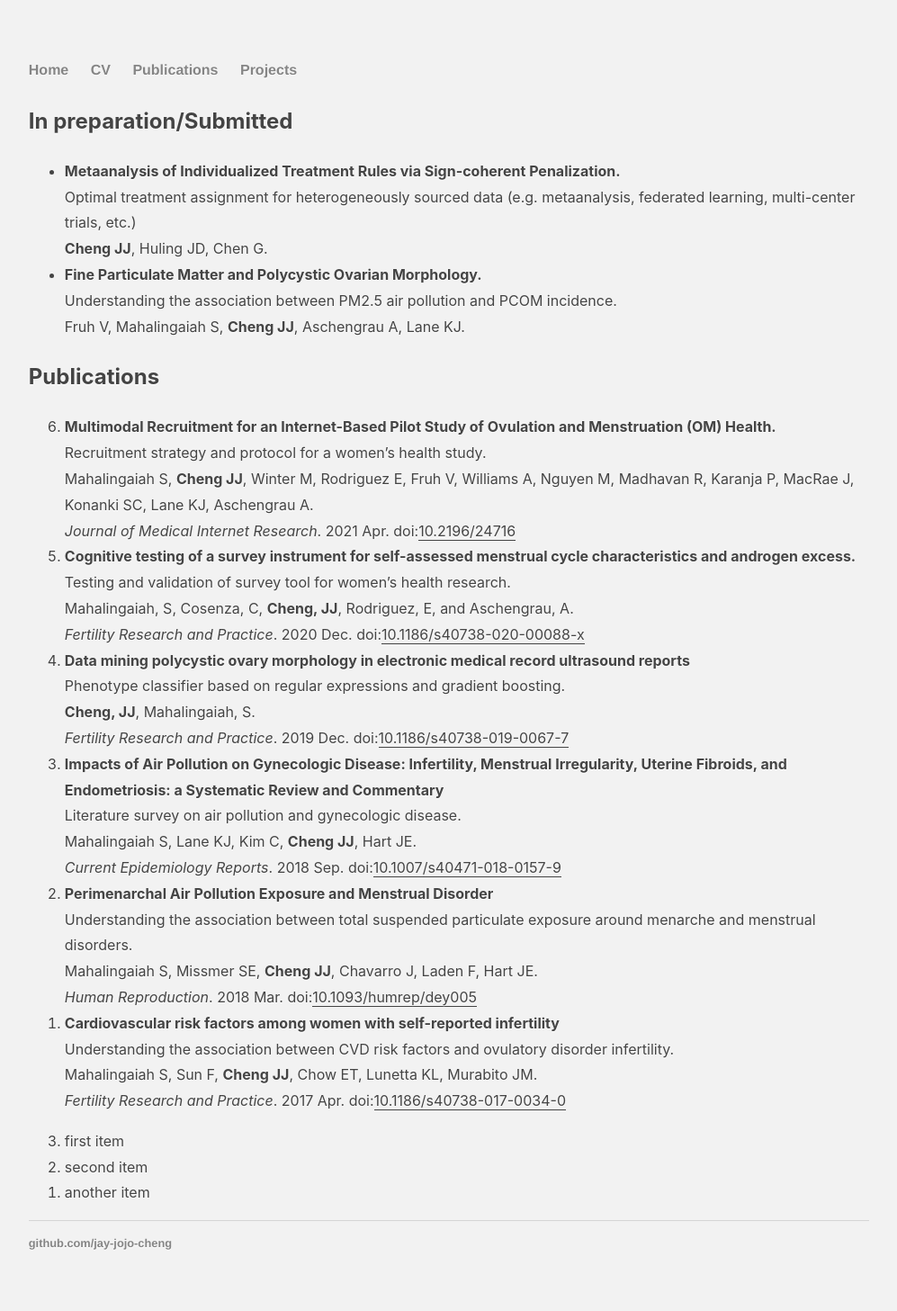
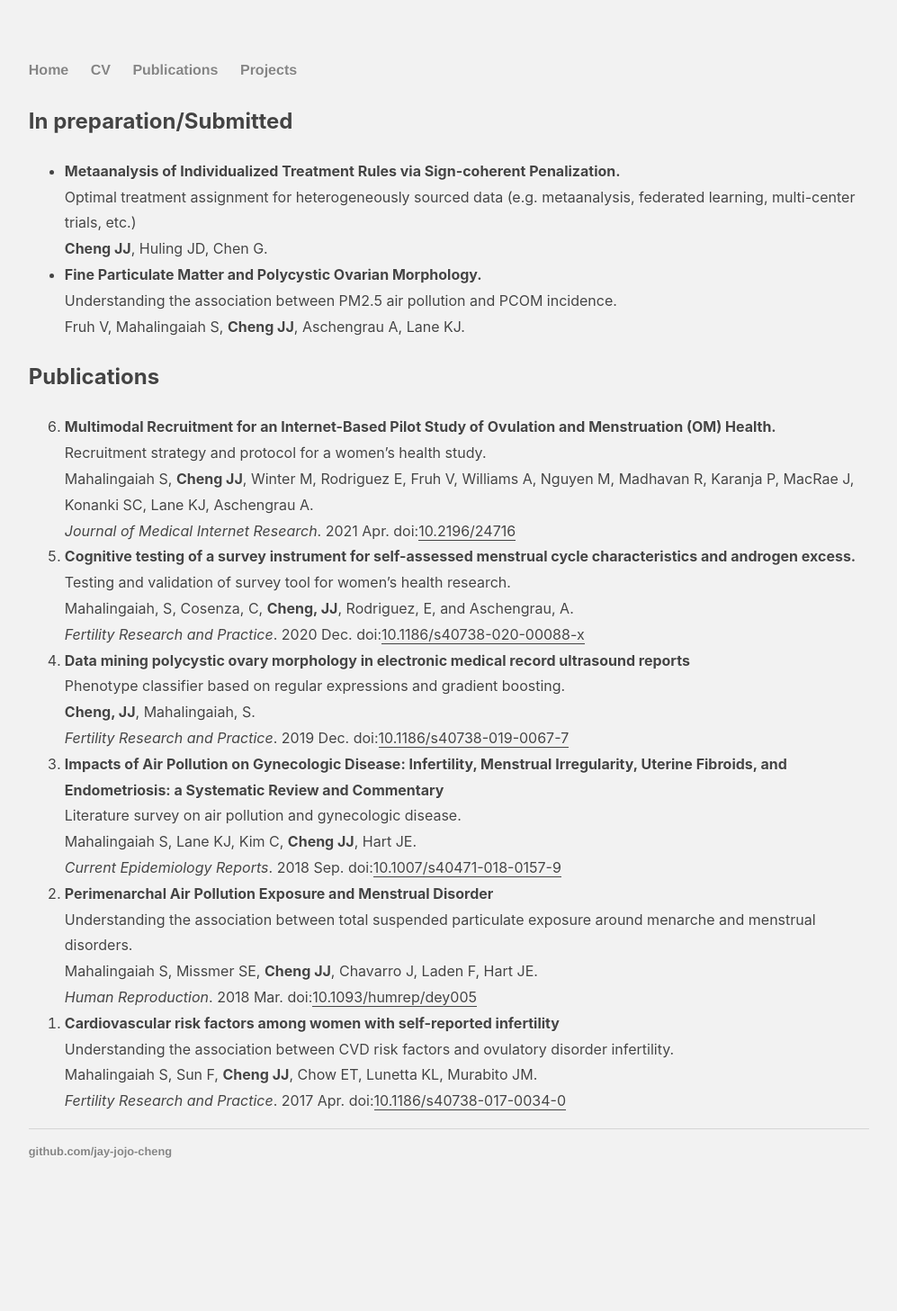
Before and after one commit to jay-jojo-cheng/jay-jojo-cheng.github.io, a Jekyll site: the page built from publications.md, in a window 1280 px wide. Shown: the whole page at 90% size, without its empty margins (141-1138 px from the left). Built offline with Jekyll 4.4.1, drawn with Linux system fonts in a browser that asks for light colours; after the commit the page ends 1355 px from its top, so only the background shows below that.

Commit message:
Update publications.md

```diff
--- a/publications.md
+++ b/publications.md
@@ -40,8 +40,3 @@ description: Jay Jojo Cheng's publications
     Mahalingaiah S, Sun F, **Cheng JJ**, Chow ET, Lunetta KL, Murabito JM. <br>
     *Fertility Research and Practice*. 2017 Apr. doi:[10.1186/s40738-017-0034-0](https://doi.org/10.1186/s40738-017-0034-0)
 {: reversed="reversed"}
-
-0.  first item
-0.  second item
-0.  another item
-{: reversed="reversed"}
```
